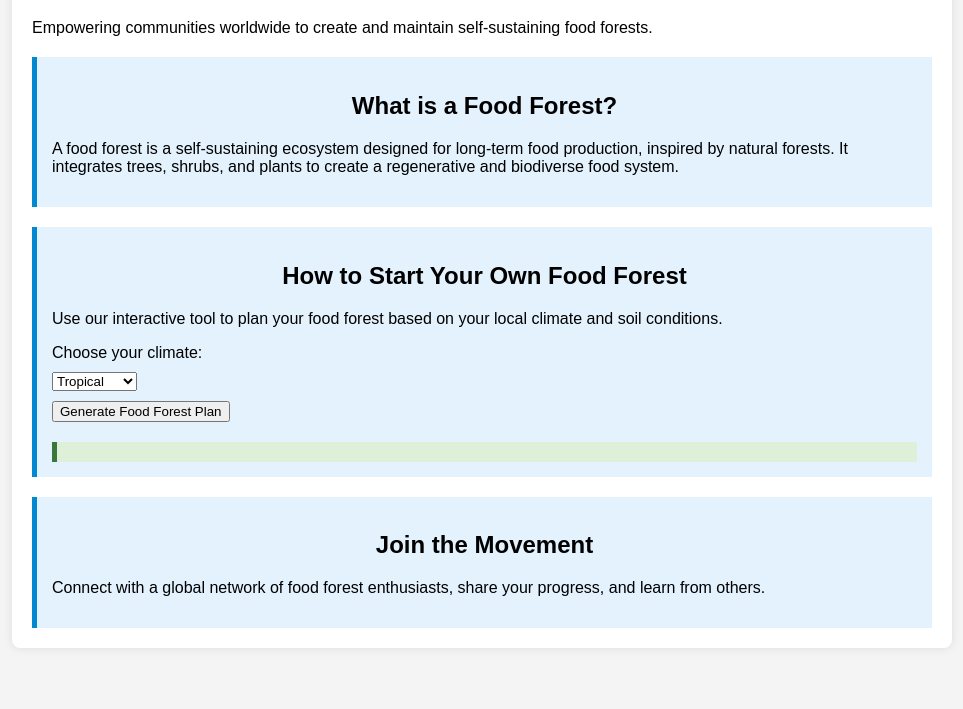
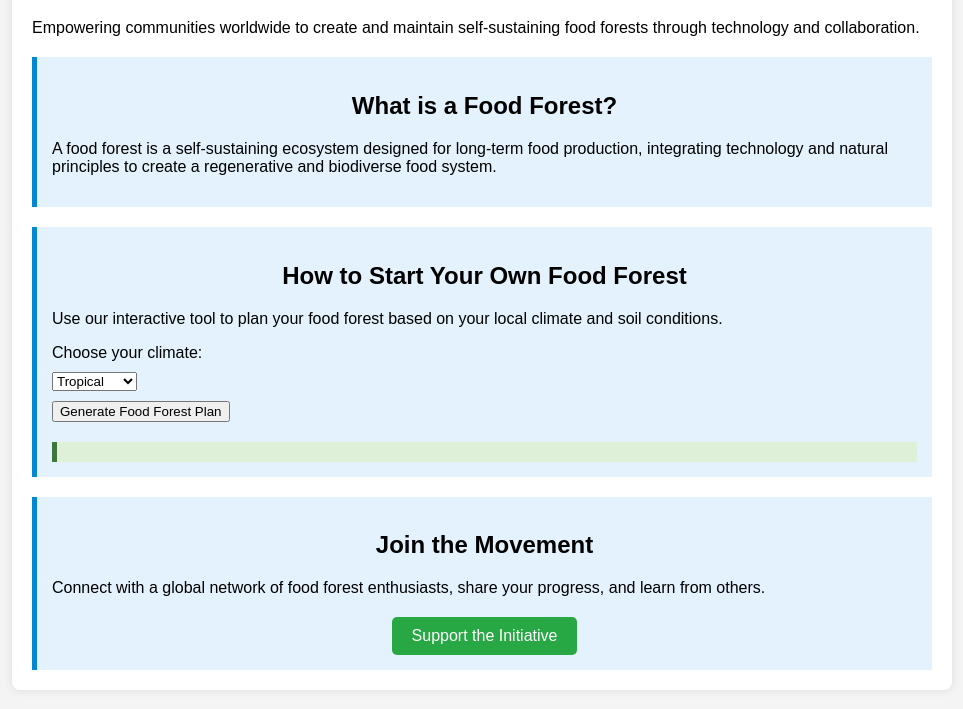
Before and after one commit to tmsteph/food-forest, a plain HTML site: page index.html in a window 1280 px wide. Shown: the part 101-810 px from the top of the page, without its empty margins (158-1121 px from the left). Drawn offline with Linux system fonts and the light colour scheme.

```diff
--- a/index.html
+++ b/index.html
@@ -37,14 +37,31 @@
             background: #dff0d8;
             border-left: 5px solid #3c763d;
         }
+        .donate-button {
+            display: block;
+            text-align: center;
+            margin-top: 20px;
+        }
+        .donate-button a {
+            display: inline-block;
+            padding: 10px 20px;
+            background-color: #28a745;
+            color: white;
+            text-decoration: none;
+            font-size: 16px;
+            border-radius: 5px;
+        }
+        .donate-button a:hover {
+            background-color: #218838;
+        }
     </style>
 </head>
 <body>
     <div class="container">
         <h1>Food Forest Initiative</h1>
-        <p>Empowering communities worldwide to create and maintain self-sustaining food forests.</p><div class="section">
+        <p>Empowering communities worldwide to create and maintain self-sustaining food forests through technology and collaboration.</p><div class="section">
         <h2>What is a Food Forest?</h2>
-        <p>A food forest is a self-sustaining ecosystem designed for long-term food production, inspired by natural forests. It integrates trees, shrubs, and plants to create a regenerative and biodiverse food system.</p>
+        <p>A food forest is a self-sustaining ecosystem designed for long-term food production, integrating technology and natural principles to create a regenerative and biodiverse food system.</p>
     </div>
 
     <div class="section">
@@ -67,6 +84,9 @@
     <div class="section">
         <h2>Join the Movement</h2>
         <p>Connect with a global network of food forest enthusiasts, share your progress, and learn from others.</p>
+        <div class="donate-button">
+            <a href="https://buy.stripe.com/9AQ7uvfne7FZb1SaEE" target="_blank">Support the Initiative</a>
+        </div>
     </div>
 </div>
 
```
